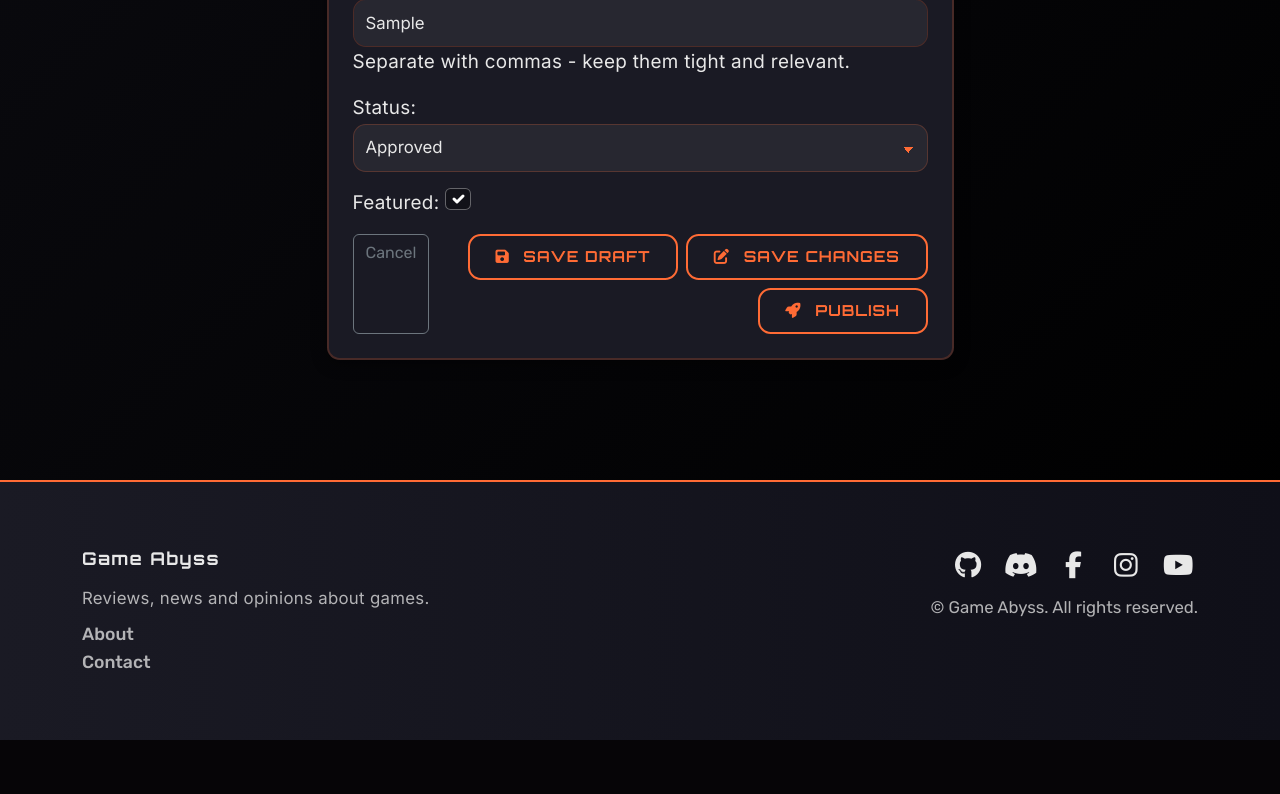
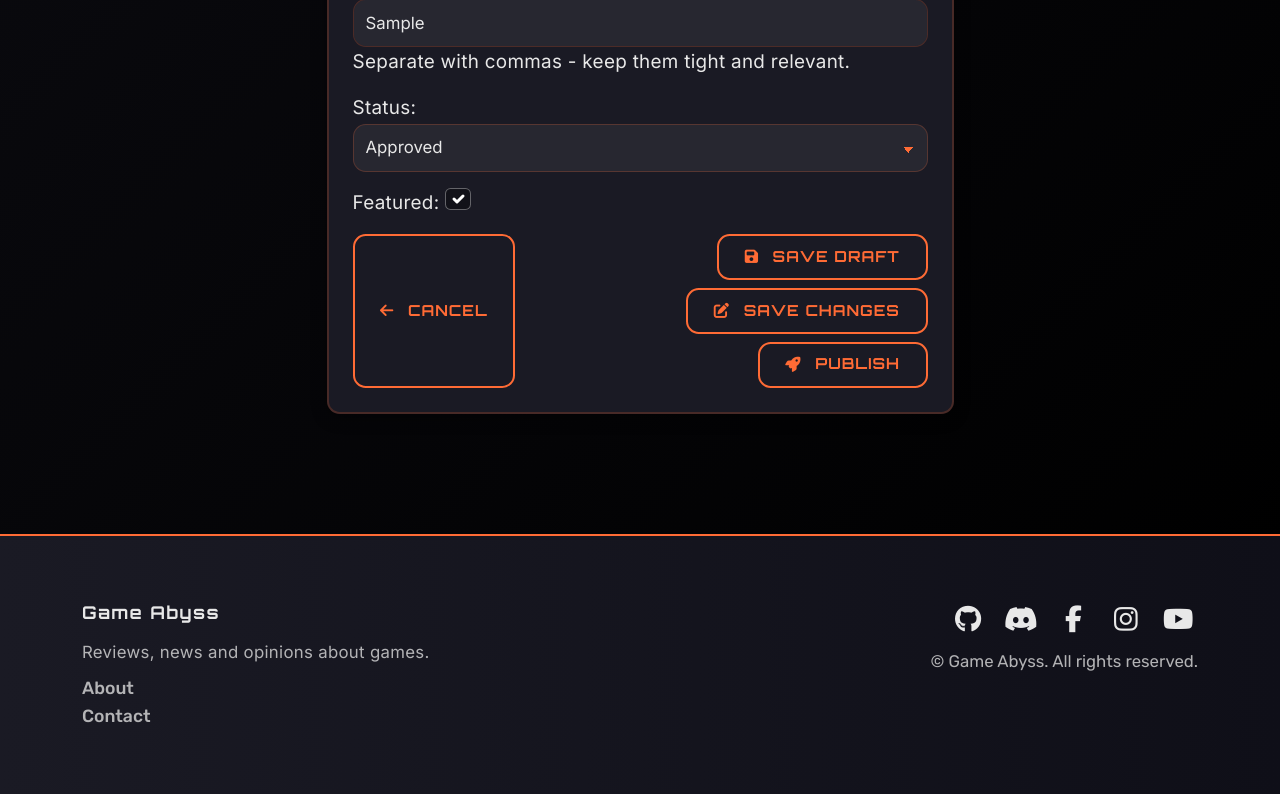
Before and after one commit to Drake-Designer/Game-Abyss, a Django app: page /blog/posts/1/edit/ in a window 1280 px wide. Shown: the part 1043-1837 px from the top of the page. Before the commit the page ends 1783 px from the top, so only its background shows below. Run offline with Django 5.2, Linux system fonts and the light colour scheme; a user stored in the database is signed in; tables that the repository leaves empty hold one stand-in row (values such as "Sample post"); some libraries are stand-ins or nearby versions.

Commit message:
Fix cancel button style in edit post form to use consistent comp-button design.

```diff
--- a/blog/templates/blog/edit_post.html
+++ b/blog/templates/blog/edit_post.html
@@ -20,7 +20,9 @@
               {% csrf_token %}
               {{ form.as_p }}
               <div class="d-flex flex-column flex-md-row justify-content-between gap-2 mt-3">
-                <a class="btn btn-outline-secondary" href="{{ next_url }}">Cancel</a>
+                <a class="comp-button comp-button--outline" href="{{ next_url }}">
+                  <i class="fa-solid fa-arrow-left me-2"></i>Cancel
+                </a>
                 <div class="d-flex flex-wrap gap-2 justify-content-end">
                   <button type="submit"
                           name="action"
```
